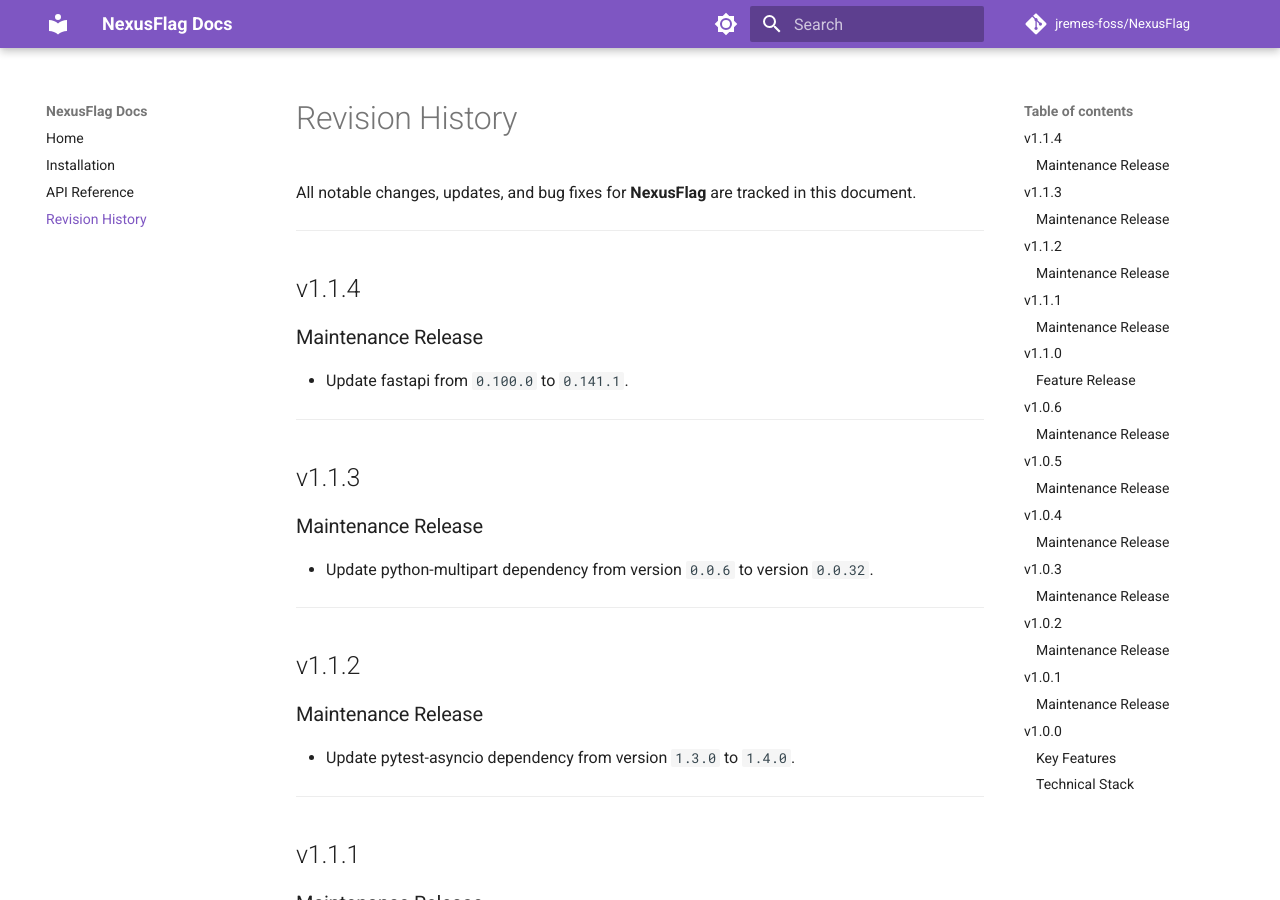
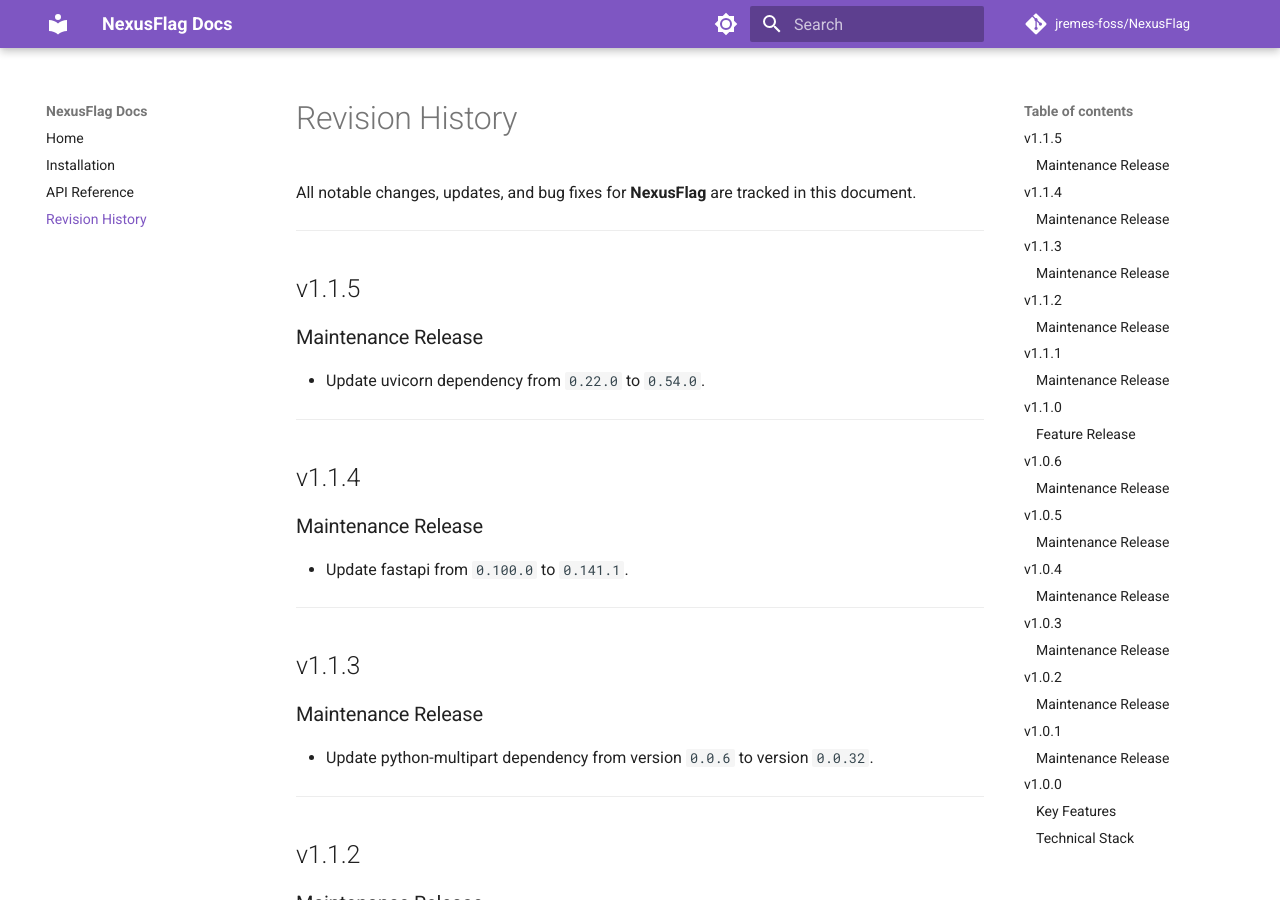
Before and after one commit to jremes-foss/nexusflag-docs, an MkDocs documentation site: the page built from docs/changelog.md, in a window 1280 px wide and 900 px high. Built offline with MkDocs 1.6.1 and Material for MkDocs 9.7.7, drawn with Linux system fonts in a browser that asks for light colours; comment, search, counter and statistics services are not loaded.

Commit message:
Add v1.1.5 to Changelog

```diff
--- a/docs/changelog.md
+++ b/docs/changelog.md
@@ -1,6 +1,13 @@
 # Revision History
 
 All notable changes, updates, and bug fixes for **NexusFlag** are tracked in this document.
+
+---
+
+## v1.1.5
+
+### Maintenance Release
+* Update uvicorn dependency from `0.22.0` to `0.54.0`.
 
 ---
 
```
